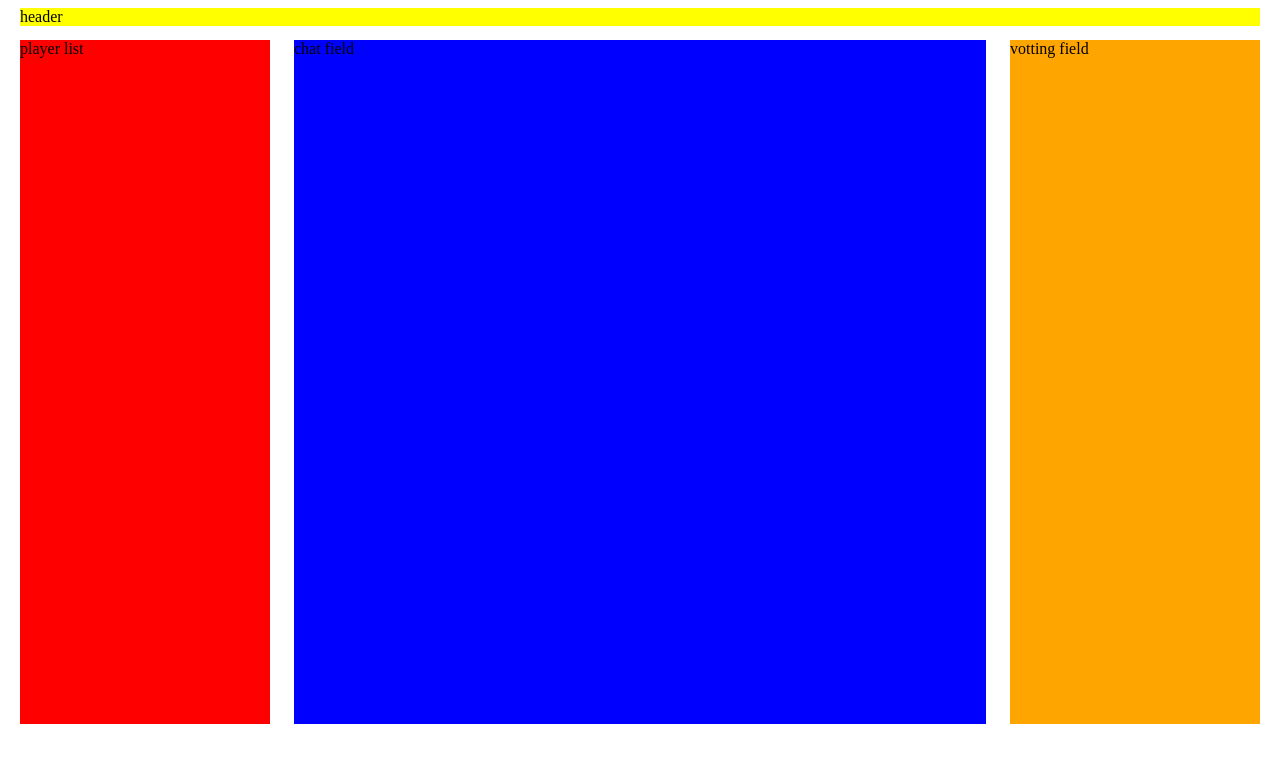
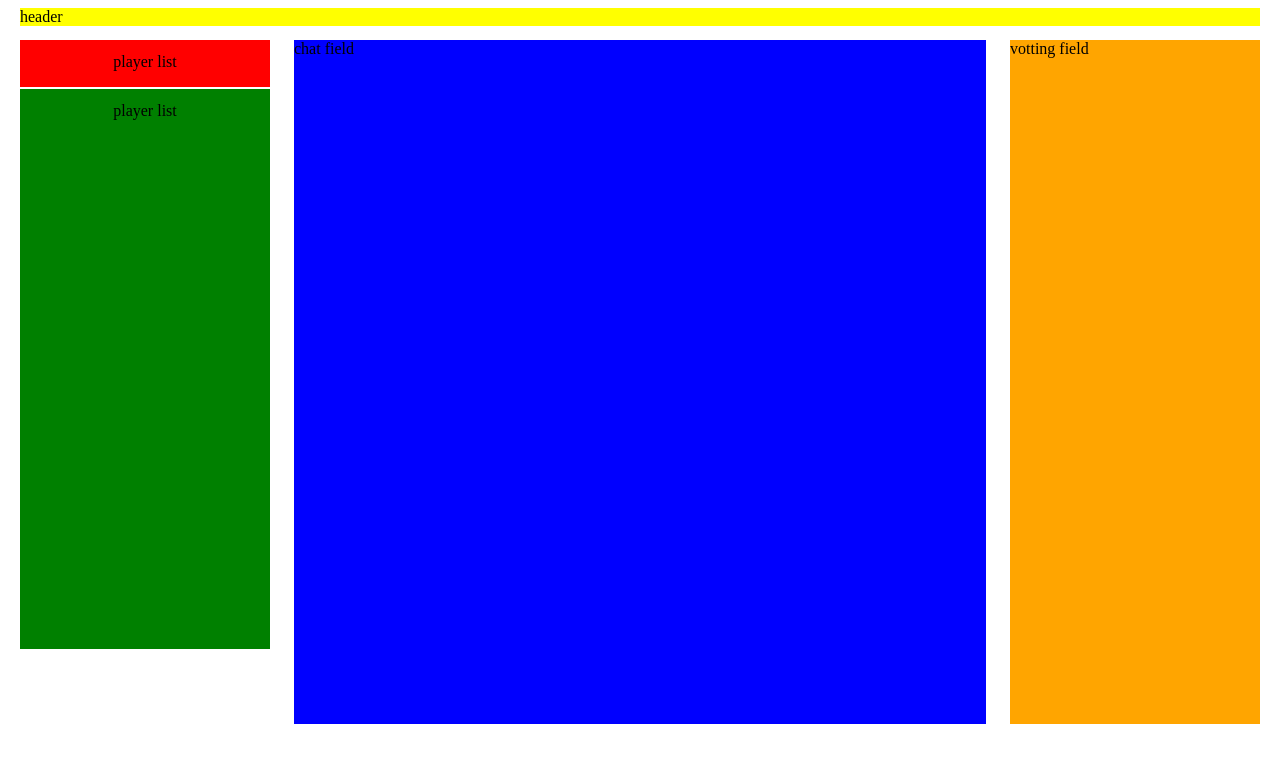
Before and after one commit to Leedeoksang/network_project, a website: page app/index.html in a window 1280 px wide. Drawn offline with nearby package versions, Linux system fonts and the light colour scheme; some packages are replaced by stand-ins of ours; files that its build step writes are made by us from their sources.

Commit message:
first example test

```diff
--- a/app/scripts/directives/playerlist.js
+++ b/app/scripts/directives/playerlist.js
@@ -6,14 +6,14 @@
  * @description
  * # playerList
  */
+
 angular.module('networkProjectApp')
   	.directive('playerList', function () {
     	return {
       		templateUrl: './views/playerlist.html',
       		restrict: 'E',
       		link: function postLink(scope, element, attrs) {
-
-
+            scope.testarray = [{name: "test1", role: "role1"}, {name: "test2", role: "role2"}];
     		}
     	};
   	});
--- a/app/styles/playerlist.scss
+++ b/app/styles/playerlist.scss
@@ -1,4 +1,18 @@
+#player-list-head {
+	height: 5%;
+	background-color: red;
+	text-align: center;
+	padding-top: 5%;
+}
+
 #player-list-container {
-	height: 100%;
-	background-color: red;
+	height: 80%;
+	margin-top: 1%;
+	background-color: green;
+	text-align: center;
+	padding-top: 5%;
 }
+
+#player-box{
+
+}
--- a/app/views/playerlist.html
+++ b/app/views/playerlist.html
@@ -1,3 +1,7 @@
+<div id="player-list-head">
+  player list
+</div>
 <div id="player-list-container">
-player list
+  player list
+  <div class="list">{{testarray.name}} {{testarray.role}} </div>
 </div>
```
Also changed, not shown: app/scripts/controllers/main.js (line endings or trailing spaces).
